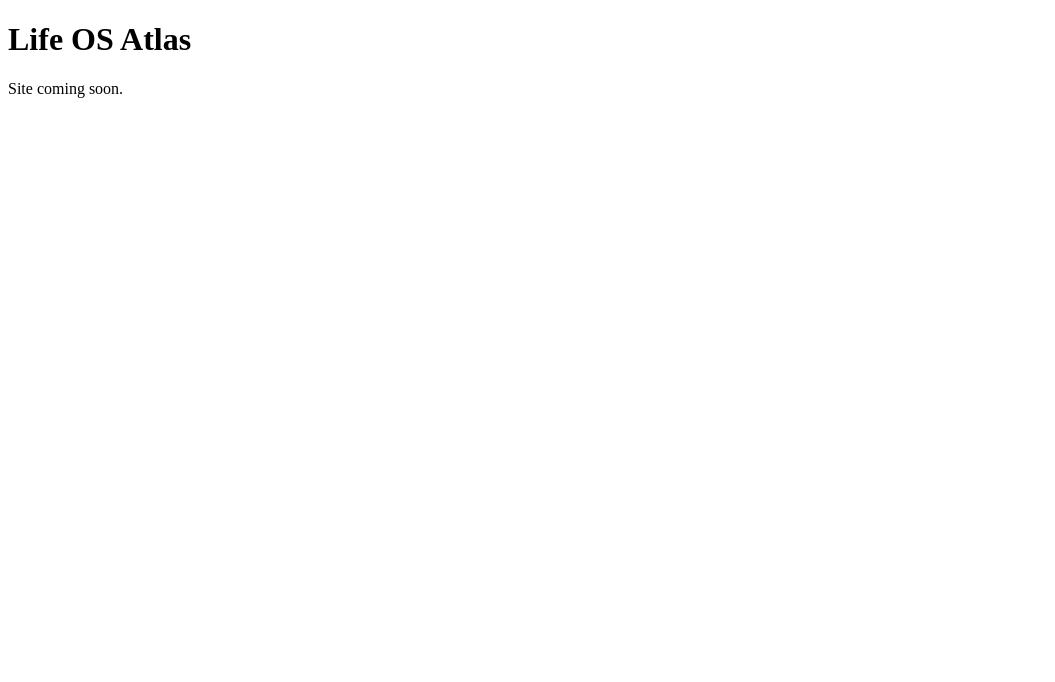
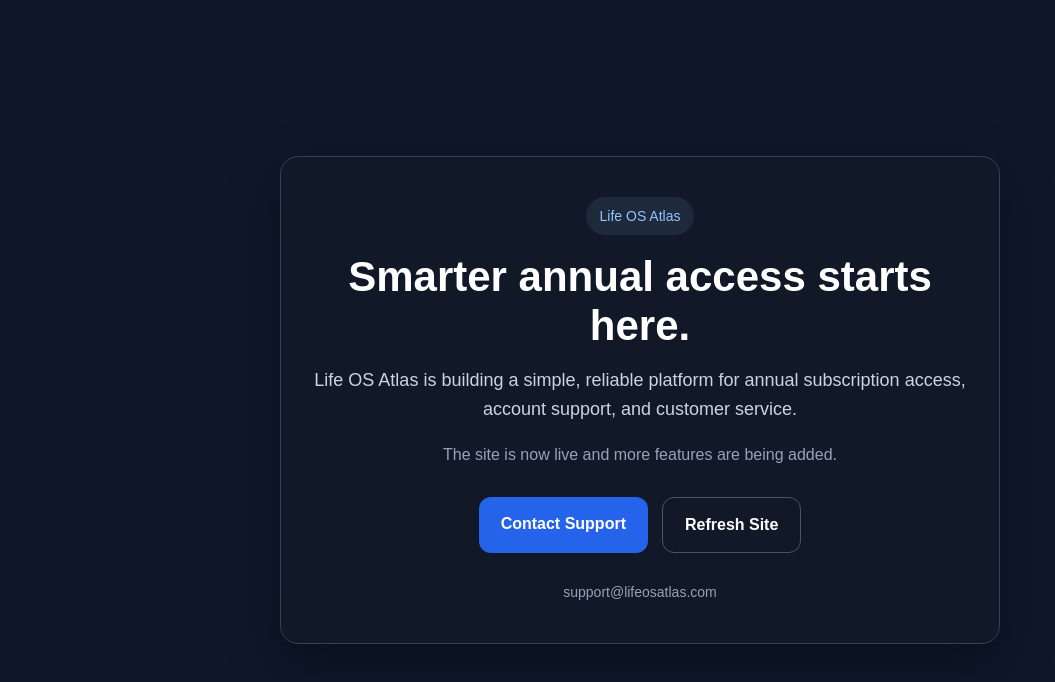
Before and after one commit to ddr2005dr2/annual-payment-service-Life-OS-Alas, a plain HTML site: page index.html in a window 1280 px wide. Shown: the whole page, without its empty margins (0-1055 px from the left). Drawn offline with Linux system fonts and the light colour scheme.

Commit message:
Update index.html

```diff
--- a/index.html
+++ b/index.html
@@ -1,11 +1,150 @@
 <!DOCTYPE html>
-<html>
+<html lang="en">
 <head>
-  <meta charset="UTF-8">
+  <meta charset="UTF-8" />
+  <meta name="viewport" content="width=device-width, initial-scale=1.0" />
   <title>Life OS Atlas</title>
+  <meta name="description" content="Life OS Atlas is building a smarter, simpler platform for annual subscription access and support." />
+  <style>
+    * {
+      box-sizing: border-box;
+      margin: 0;
+      padding: 0;
+    }
+
+    body {
+      font-family: Arial, sans-serif;
+      background: #0f172a;
+      color: #ffffff;
+      line-height: 1.6;
+    }
+
+    .wrap {
+      min-height: 100vh;
+      display: flex;
+      align-items: center;
+      justify-content: center;
+      padding: 40px 20px;
+    }
+
+    .card {
+      width: 100%;
+      max-width: 720px;
+      background: #111827;
+      border: 1px solid #334155;
+      border-radius: 18px;
+      padding: 40px 28px;
+      box-shadow: 0 20px 50px rgba(0,0,0,0.35);
+      text-align: center;
+    }
+
+    .badge {
+      display: inline-block;
+      padding: 8px 14px;
+      border-radius: 999px;
+      background: #1e293b;
+      color: #93c5fd;
+      font-size: 14px;
+      margin-bottom: 18px;
+    }
+
+    h1 {
+      font-size: 42px;
+      line-height: 1.15;
+      margin-bottom: 16px;
+    }
+
+    p {
+      font-size: 18px;
+      color: #cbd5e1;
+      margin-bottom: 18px;
+    }
+
+    .sub {
+      font-size: 16px;
+      color: #94a3b8;
+      margin-bottom: 30px;
+    }
+
+    .actions {
+      display: flex;
+      gap: 14px;
+      justify-content: center;
+      flex-wrap: wrap;
+      margin-top: 10px;
+    }
+
+    .btn {
+      display: inline-block;
+      text-decoration: none;
+      padding: 14px 22px;
+      border-radius: 12px;
+      font-weight: bold;
+      transition: 0.2s ease;
+    }
+
+    .btn-primary {
+      background: #2563eb;
+      color: white;
+    }
+
+    .btn-primary:hover {
+      background: #1d4ed8;
+    }
+
+    .btn-secondary {
+      background: transparent;
+      color: #ffffff;
+      border: 1px solid #475569;
+    }
+
+    .btn-secondary:hover {
+      background: #1e293b;
+    }
+
+    .footer {
+      margin-top: 28px;
+      font-size: 14px;
+      color: #94a3b8;
+    }
+
+    @media (max-width: 640px) {
+      h1 {
+        font-size: 32px;
+      }
+
+      p {
+        font-size: 16px;
+      }
+
+      .card {
+        padding: 28px 20px;
+      }
+    }
+  </style>
 </head>
 <body>
-  <h1>Life OS Atlas</h1>
-  <p>Site coming soon.</p>
+  <div class="wrap">
+    <div class="card">
+      <div class="badge">Life OS Atlas</div>
+      <h1>Smarter annual access starts here.</h1>
+      <p>
+        Life OS Atlas is building a simple, reliable platform for annual subscription access,
+        account support, and customer service.
+      </p>
+      <div class="sub">
+        The site is now live and more features are being added.
+      </div>
+
+      <div class="actions">
+        <a class="btn btn-primary" href="mailto:support@lifeosatlas.com">Contact Support</a>
+        <a class="btn btn-secondary" href="https://lifeosatlas.com" target="_blank" rel="noopener noreferrer">Refresh Site</a>
+      </div>
+
+      <div class="footer">
+        support@lifeosatlas.com
+      </div>
+    </div>
+  </div>
 </body>
 </html>
```
